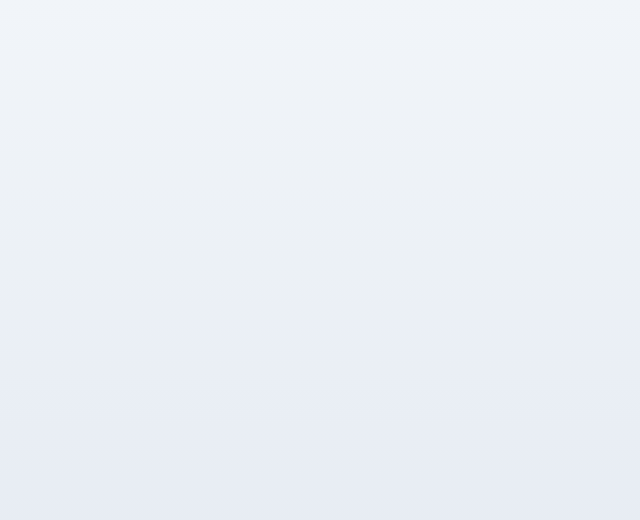
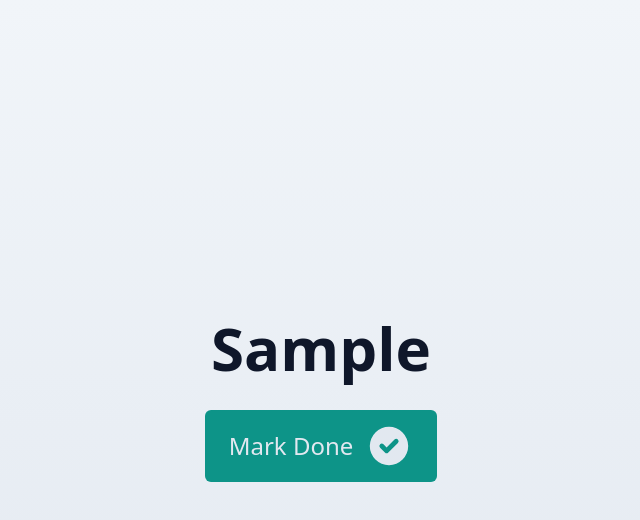
Before and after one commit to akshat-OwO/One-Thing, a React (Vite) app: page / in a window 1280 px wide. Both pictures are taken after typing "Sample" into the empty fields and a click on the button 837 px from the left and 446 px from the top of the page. Shown: the top 520 px of the page, without its empty margins (319-959 px from the left). Built offline with nearby package versions, Linux system fonts and the light colour scheme.

Commit message:
More Components

```diff
--- a/src/App.jsx
+++ b/src/App.jsx
@@ -2,28 +2,54 @@
 import { useState } from 'react';
 // custom components
 import CustomForm from './components/CustomForm';
+import OneThing from './components/OneThing';
+
+function getSuccessMessage() {
+    const messages = [
+        'Congrats!',
+        'Great job!',
+        'Don’t ya feel great?!',
+        'Up, up, and up!',
+        'Um…okay',
+        'Did you though?',
+        'Don’t feel like you tried your best…',
+        'FAget about it!',
+    ];
+    return messages[Math.floor(Math.random() * messages.length)];
+}
 
 function App() {
     const [thing, setThing] = useState('');
-    const [isCompleted, setIsCompleted] = useState(true);
+    const [isCompleted, setIsCompleted] = useState(false);
 
     const handleSubmit = (e) => {
         e.preventDefault();
-        setIsCompleted(false);
+        setIsCompleted(true);
     };
 
     const handleInput = (e) => {
         setThing(e.target.value);
     };
 
+    const handleCompletedThing = (e) => {
+        e.target.setAttribute('disabled', true);
+        setThing(getSuccessMessage());
+    };
+
     return (
         <main className="grid place-items-center min-h-screen bg-gradient-to-b from-slate-100 to-slate-200 dark:from-slate-800 dark:to-slate-900 text-slate-900 dark:text-slate-200">
             <div className="grid place-items-center gap-8 m-8">
-                {isCompleted && (
+                {!isCompleted && (
                     <CustomForm
                         thing={thing}
                         handleInput={handleInput}
                         handleSubmit={handleSubmit}
+                    />
+                )}
+                {isCompleted && (
+                    <OneThing
+                        thing={thing}
+                        handleCompletedThing={handleCompletedThing}
                     />
                 )}
             </div>
--- /dev/null
+++ b/src/components/CustomButton.jsx
@@ -0,0 +1,17 @@
+// library imports
+import { CheckCircleIcon } from '@heroicons/react/solid';
+
+const CustomButton = ({ text, handleCompletedThing }) => {
+    return (
+        <button
+            className="flex items-center space-x-3 text-2xl bg-teal-600 dark:bg-teal-500 px-6 py-3 rounded-md text-slate-200 focus:outline-none focus-visible:ring-4 ring-teal-600 dark:ring-teal-500 ring-offset-4 ring-offset-slate-200 dark:ring-offset-slate-800 hover:opacity-80 transition-opacity disabled:opacity-50"
+            autoFocus
+            onClick={handleCompletedThing}
+        >
+            <span className="pointer-events-none">{text}</span>
+            <CheckCircleIcon className="pointer-events-none w-12 h-12" />
+        </button>
+    );
+};
+
+export default CustomButton;
--- a/src/components/CustomForm.jsx
+++ b/src/components/CustomForm.jsx
@@ -21,7 +21,7 @@ const Form = ({ thing, handleInput, handleSubmit }) => {
                     onInput={handleInput}
                 />
                 <button className="bg-inherit rounded-md font-sans text-slate-800 py-2 pr-6 focus:outline-none focus:text-teal-600 hover:text-teal-600">
-                    <ArrowCircleRightIcon className="h-12 w-12" />
+                    <ArrowCircleRightIcon className="h-12 w-12 pointer-events-none" />
                 </button>
             </form>
         </>
--- /dev/null
+++ b/src/components/OneThing.jsx
@@ -0,0 +1,18 @@
+// component imports
+import CustomButton from './CustomButton';
+
+const OneThing = ({ thing, handleCompletedThing }) => {
+    return (
+        <>
+            <h1 className="text-3xl sm:text-6xl font-bold text-center">
+                {thing}
+            </h1>
+            <CustomButton
+                text="Mark Done"
+                handleCompletedThing={handleCompletedThing}
+            />
+        </>
+    );
+};
+
+export default OneThing;
```
